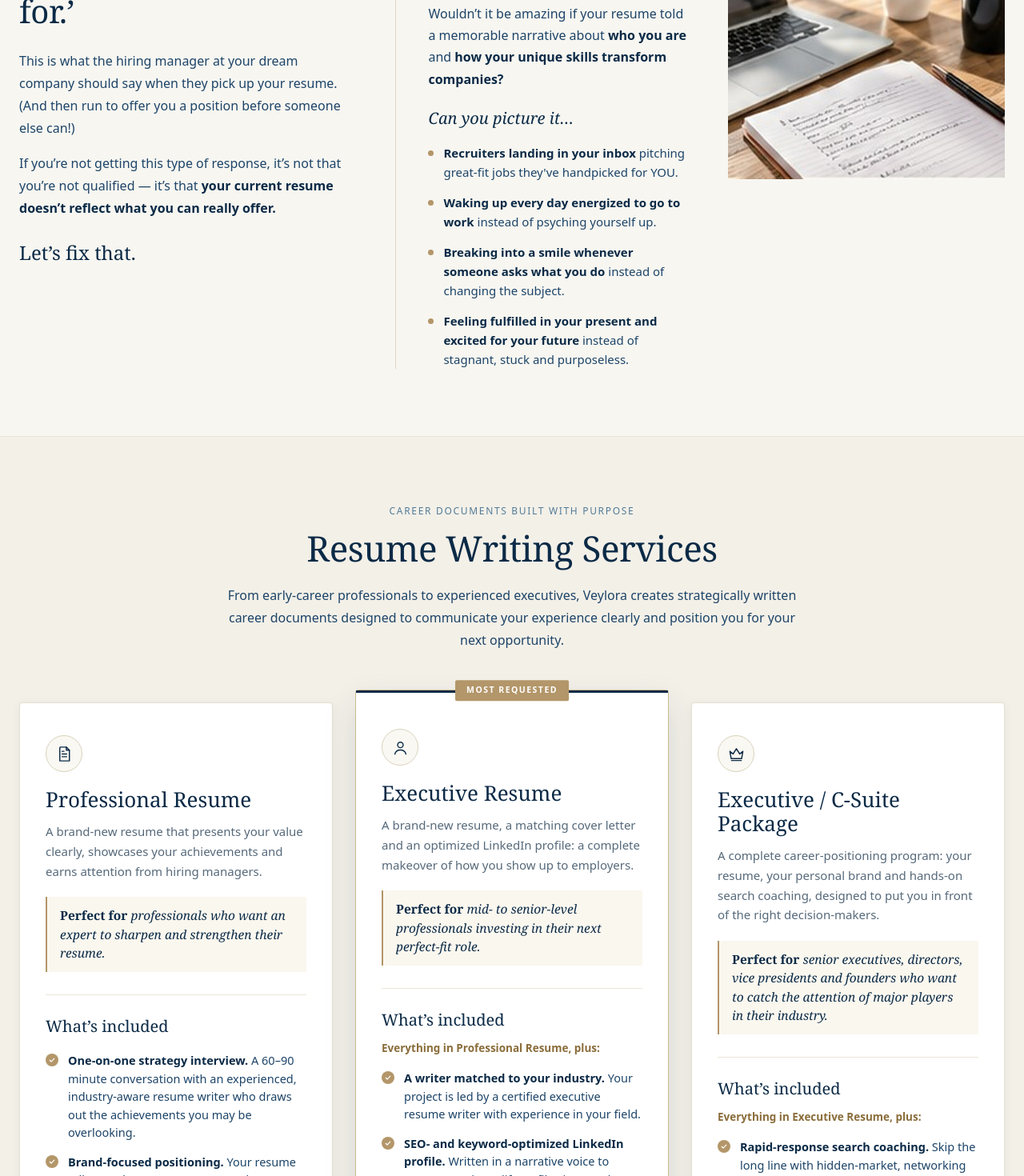
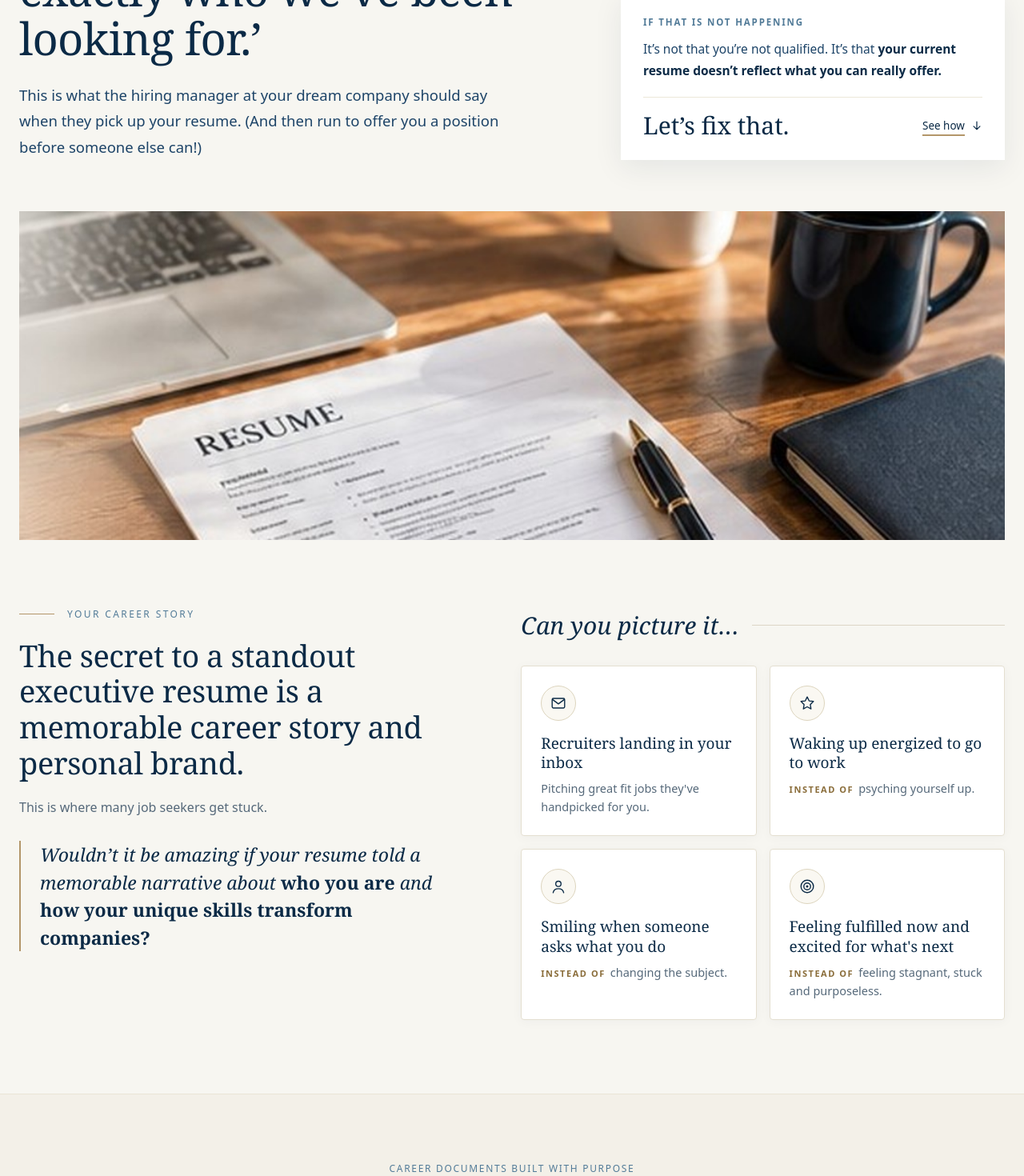
Before and after one commit to hasbunallah01/The-Resume-web, a Next.js app: page /services in a window 1280 px wide. Shown: the part 340-1810 px from the top of the page at 80% size. Built offline with nearby package versions, Linux system fonts and the light colour scheme.

Commit message:
Redesign Services intro into two sections with banner image; remove unnecessary hyphens and dashes site-wide

```diff
--- a/components/Founder.tsx
+++ b/components/Founder.tsx
@@ -36,7 +36,7 @@ export default function Founder() {
             possible way.
           </p>
           <p className="mt-[17px] max-w-[548px] text-[16.1px] leading-[24.8px] text-ink-body">
-            My goal is simple &mdash; to make high-quality, professional career
+            My goal is simple: to make quality, professional career
             documents accessible to everyone, and to support individuals at
             every stage of their career journey.
           </p>
--- a/components/Mission.tsx
+++ b/components/Mission.tsx
@@ -27,7 +27,7 @@ export default function Mission() {
         </h2>
         <p className="mt-[16px] max-w-[468px] text-[14px] leading-[23px] text-white/95 lg:text-[13.9px] lg:leading-[23.2px]">
           At Veylora, we help job seekers communicate their experience, skills,
-          achievements, and professional value through strong, well-crafted
+          achievements, and professional value through strong, well crafted
           career documents that open doors to new opportunities.
         </p>
       </div>
--- a/components/TrustStrip.tsx
+++ b/components/TrustStrip.tsx
@@ -2,8 +2,8 @@ import { AtsIcon, DocumentIcon, ExpertIcon, HeartCheckIcon } from "./Icons";
 
 const items = [
   { label: "Expert Writers", Icon: ExpertIcon },
-  { label: "ATS-Focused", Icon: AtsIcon },
-  { label: "High-Quality Documents", Icon: DocumentIcon },
+  { label: "ATS Focused", Icon: AtsIcon },
+  { label: "Quality Documents", Icon: DocumentIcon },
   { label: "Your Goals, Our Priority", Icon: HeartCheckIcon },
 ];
 
@@ -12,7 +12,7 @@ export default function TrustStrip() {
     <section className="bg-mist text-[#12406a]">
       <div className="mx-auto w-[min(1232px,calc(100%-48px))] py-9 lg:h-[174px] lg:py-0 lg:pt-[34px]">
         <p className="text-center font-serif text-[20px] italic leading-[30px] text-[#0f3557] lg:text-[25.1px]">
-          Professional documents. Thoughtful writing. Career-focused strategy.
+          Professional documents. Thoughtful writing. Career focused strategy.
         </p>
         <ul className="mt-6 grid grid-cols-2 gap-x-4 gap-y-6 lg:mt-[21px] lg:flex lg:items-center lg:justify-center lg:gap-0 xl:pl-[61px]">
           {items.map(({ label, Icon }, i) => (
--- a/components/resumes/Intro.tsx
+++ b/components/resumes/Intro.tsx
@@ -1,87 +1,164 @@
 import Image from "next/image";
+import { ArrowRight } from "../Icons";
+import { MailIcon, PersonIcon, StarOutlineIcon, TargetIcon } from "./ResumeIcons";
+
+const wrap = "mx-auto w-[min(1232px,calc(100%-48px))]";
 
 const benefits = [
-  { lead: "Recruiters landing in your inbox", rest: "pitching great-fit jobs they've handpicked for YOU." },
-  { lead: "Waking up every day energized to go to work", rest: "instead of psyching yourself up." },
-  { lead: "Breaking into a smile whenever someone asks what you do", rest: "instead of changing the subject." },
-  { lead: "Feeling fulfilled in your present and excited for your future", rest: "instead of stagnant, stuck and purposeless." },
+  {
+    Icon: MailIcon,
+    title: "Recruiters landing in your inbox",
+    text: "Pitching great fit jobs they've handpicked for you.",
+  },
+  {
+    Icon: StarOutlineIcon,
+    title: "Waking up energized to go to work",
+    instead: "psyching yourself up.",
+  },
+  {
+    Icon: PersonIcon,
+    title: "Smiling when someone asks what you do",
+    instead: "changing the subject.",
+  },
+  {
+    Icon: TargetIcon,
+    title: "Feeling fulfilled now and excited for what's next",
+    instead: "feeling stagnant, stuck and purposeless.",
+  },
 ];
 
 export default function Intro() {
   return (
+    <>
+      {/* Section 1: the hook */}
       <section aria-labelledby="intro-heading" className="bg-ivory">
-      <div className="mx-auto grid w-[min(1232px,calc(100%-48px))] gap-10 py-14 lg:grid-cols-[1.15fr_1fr_0.95fr] lg:gap-[52px] lg:py-[84px]">
+        <div className={`${wrap} pt-14 lg:pt-[88px]`}>
+          <div className="grid gap-10 lg:grid-cols-[1.4fr_1fr] lg:items-end lg:gap-[80px]">
             <div>
+              <p className="flex items-center gap-4 text-[12px] font-medium uppercase tracking-[0.2em] text-[#527b98]">
+                <span aria-hidden="true" className="h-px w-[44px] bg-gold" />
+                Your next opportunity
+              </p>
               <h1
                 id="intro-heading"
-            className="font-serif text-[32px] font-[500] leading-[1.16] tracking-[-0.012em] text-navy sm:text-[38px] lg:text-[40px]"
+                className="mt-5 font-serif text-[34px] font-[500] leading-[1.1] tracking-[-0.015em] text-navy sm:text-[46px] lg:text-[56px]"
               >
-            Imagine hearing, &lsquo;You&rsquo;re exactly who we&rsquo;ve been looking for.&rsquo;
+                Imagine hearing, &lsquo;You&rsquo;re exactly who we&rsquo;ve been
+                looking for.&rsquo;
               </h1>
-          <p className="mt-6 text-[16px] leading-[1.75] text-ink-body">
-            This is what the hiring manager at your dream company should say
-            when they pick up your resume. (And then run to offer you a position
-            before someone else can!)
+              <p className="mt-6 max-w-[620px] text-[17px] leading-[1.75] text-ink-body lg:text-[18.5px]">
+                This is what the hiring manager at your dream company should
+                say when they pick up your resume. (And then run to offer you a
+                position before someone else can!)
               </p>
-          <p className="mt-4 text-[16px] leading-[1.75] text-ink-body">
-            If you&rsquo;re not getting this type of response, it&rsquo;s not
-            that you&rsquo;re not qualified &mdash; it&rsquo;s that{" "}
+            </div>
+
+            <aside className="border-t-[3px] border-gold bg-white px-7 pb-7 pt-6 shadow-[0_10px_34px_rgba(11,42,70,0.08)]">
+              <p className="text-[11.5px] font-semibold uppercase tracking-[0.16em] text-[#527b98]">
+                If that is not happening
+              </p>
+              <p className="mt-3 text-[15.5px] leading-[1.7] text-ink-body">
+                It&rsquo;s not that you&rsquo;re not qualified. It&rsquo;s that{" "}
                 <strong className="font-semibold text-navy">
                   your current resume doesn&rsquo;t reflect what you can really
                   offer.
                 </strong>
               </p>
-          <p className="mt-6 font-serif text-[24px] font-[560] text-navy">
+              <div className="mt-5 flex items-center justify-between gap-4 border-t border-[#ece7d8] pt-5">
+                <p className="font-serif text-[30px] font-[500] leading-none text-navy">
                   Let&rsquo;s fix that.
                 </p>
+                <a
+                  href="#pricing"
+                  className="inline-flex shrink-0 items-center gap-2 text-[13.5px] font-medium text-navy underline decoration-gold decoration-[1.5px] underline-offset-[6px] transition-colors hover:text-navy-btn"
+                >
+                  See how
+                  <ArrowRight className="h-[14px] w-[14px] rotate-90" />
+                </a>
+              </div>
+            </aside>
           </div>
 
-        <div className="lg:border-l lg:border-[#dcd6c6] lg:pl-[40px]">
-          <p className="text-[16px] leading-[1.7] text-ink-body">
-            <strong className="font-semibold text-navy">
-              You probably already know the secret to a stand-out executive
-              resume is a memorable career story &amp; personal brand.
-            </strong>{" "}
-            This is where many job seekers get stuck.
-          </p>
-          <p className="mt-4 text-[16px] leading-[1.7] text-ink-body">
-            Wouldn&rsquo;t it be amazing if your resume told a memorable
-            narrative about <strong className="font-semibold text-navy">who you are</strong>{" "}
-            and{" "}
-            <strong className="font-semibold text-navy">
-              how your unique skills transform companies?
-            </strong>
-          </p>
-          <p className="mt-5 font-serif text-[20px] italic text-navy">
-            Can you picture it&hellip;
-          </p>
-          <ul className="mt-4 space-y-3.5">
-            {benefits.map((b) => (
-              <li key={b.lead} className="flex gap-3 text-[15px] leading-[1.6] text-ink-body">
-                <span
-                  aria-hidden="true"
-                  className="mt-[9px] h-[7px] w-[7px] shrink-0 rounded-full bg-gold"
-                />
-                <span>
-                  <strong className="font-semibold text-navy">{b.lead}</strong>{" "}
-                  {b.rest}
-                </span>
-              </li>
-            ))}
-          </ul>
-        </div>
-
-        <div className="relative aspect-[254/237] w-full self-start overflow-hidden lg:aspect-auto lg:h-[372px]">
+          <div className="relative mt-12 aspect-[5/2] w-full overflow-hidden sm:aspect-[3/1] lg:mt-16">
             <Image
-            src="/images/workspace.jpg"
-            alt="Laptop, notebook, pen and coffee on a wooden desk"
+              src="/images/services-banner.jpg"
+              alt="Laptop, printed resume, pen and notebook on a wooden desk"
               fill
-            sizes="(min-width: 1024px) 400px, 100vw"
+              sizes="(min-width: 1280px) 1232px, 100vw"
               className="object-cover"
               priority
             />
           </div>
         </div>
       </section>
+
+      {/* Section 2: the career story */}
+      <section
+        aria-labelledby="story-intro-heading"
+        className="bg-ivory pb-14 pt-14 lg:pb-[92px] lg:pt-[84px]"
+      >
+        <div className={`${wrap} grid gap-12 lg:grid-cols-[0.95fr_1.05fr] lg:gap-[80px]`}>
+          <div>
+            <p className="flex items-center gap-4 text-[12px] font-medium uppercase tracking-[0.2em] text-[#527b98]">
+              <span aria-hidden="true" className="h-px w-[44px] bg-gold" />
+              Your career story
+            </p>
+            <h2
+              id="story-intro-heading"
+              className="mt-5 font-serif text-[28px] font-[500] leading-[1.18] tracking-[-0.012em] text-navy sm:text-[34px] lg:text-[38px]"
+            >
+              The secret to a standout executive resume is a memorable career
+              story and personal brand.
+            </h2>
+            <p className="mt-5 text-[16px] leading-[1.7] text-ink-muted">
+              This is where many job seekers get stuck.
+            </p>
+            <blockquote className="mt-7 border-l-2 border-gold pl-6 font-serif text-[21px] font-[420] italic leading-[1.5] text-navy lg:text-[23px]">
+              Wouldn&rsquo;t it be amazing if your resume told a memorable
+              narrative about{" "}
+              <strong className="font-[620] not-italic">who you are</strong> and{" "}
+              <strong className="font-[620] not-italic">
+                how your unique skills transform companies?
+              </strong>
+            </blockquote>
+          </div>
+
+          <div>
+            <h3 className="flex items-center gap-4 font-serif text-[26px] font-[500] italic text-navy lg:text-[30px]">
+              Can you picture it&hellip;
+              <span aria-hidden="true" className="h-px flex-1 bg-[#dcd6c6]" />
+            </h3>
+            <ul className="mt-7 grid gap-4 sm:grid-cols-2">
+              {benefits.map(({ Icon, title, text, instead }) => (
+                <li
+                  key={title}
+                  className="rounded-[4px] border border-[#e4dfd0] bg-white p-6 shadow-[0_2px_14px_rgba(11,42,70,0.04)]"
+                >
+                  <span className="inline-flex h-[44px] w-[44px] items-center justify-center rounded-full border border-[#ddd5be] bg-[#faf8f2] text-navy">
+                    <Icon className="h-[22px] w-[22px]" />
+                  </span>
+                  <h4 className="mt-4 font-serif text-[19px] font-[520] leading-[1.3] text-navy">
+                    {title}
+                  </h4>
+                  {text && (
+                    <p className="mt-2 text-[14.5px] leading-[1.6] text-ink-muted">
+                      {text}
+                    </p>
+                  )}
+                  {instead && (
+                    <p className="mt-2 text-[14.5px] leading-[1.6] text-ink-muted">
+                      <span className="mr-1.5 text-[11px] font-semibold uppercase tracking-[0.14em] text-[#8a6d3a]">
+                        Instead of
+                      </span>
+                      {instead}
+                    </p>
+                  )}
+                </li>
+              ))}
+            </ul>
+          </div>
+        </div>
+      </section>
+    </>
   );
 }
--- a/components/resumes/Pricing.tsx
+++ b/components/resumes/Pricing.tsx
@@ -23,7 +23,7 @@ export default function Pricing() {
             Resume Writing Services
           </h2>
           <p className="mt-5 text-[16px] leading-[1.75] text-ink-body">
-            From early-career professionals to experienced executives, Veylora
+            From early career professionals to experienced executives, Veylora
             creates strategically written career documents designed to
             communicate your experience clearly and position you for your next
             opportunity.
--- a/data/pricing.ts
+++ b/data/pricing.ts
@@ -21,20 +21,20 @@ export const plans: Plan[] = [
     id: "professional",
     name: "Professional Resume",
     blurb:
-      "A brand-new resume that presents your value clearly, showcases your achievements and earns attention from hiring managers.",
+      "A new resume that presents your value clearly, showcases your achievements and earns attention from hiring managers.",
     perfectFor:
       "professionals who want an expert to sharpen and strengthen their resume.",
     items: [
       {
-        lead: "One-on-one strategy interview.",
-        text: "A 60–90 minute conversation with an experienced, industry-aware resume writer who draws out the achievements you may be overlooking.",
+        lead: "Personal strategy interview.",
+        text: "A 60 to 90 minute conversation with an experienced resume writer who knows your industry and draws out the achievements you may be overlooking.",
       },
       {
-        lead: "Brand-focused positioning.",
+        lead: "Personal brand positioning.",
         text: "Your resume tells one clear story, so you stand apart from the stack.",
       },
       {
-        lead: "Word, PDF and ATS-optimized versions.",
+        lead: "Word, PDF and ATS optimized versions.",
         text: "You're ready for any application portal, and far less likely to be filtered out by screening software.",
       },
       {
@@ -46,7 +46,7 @@ export const plans: Plan[] = [
         text: "So the final document sounds and feels like you.",
       },
       {
-        lead: "3–5 business day turnaround.",
+        lead: "3 to 5 business day turnaround.",
         text: "Start applying sooner.",
       },
     ],
@@ -59,9 +59,9 @@ export const plans: Plan[] = [
     id: "executive",
     name: "Executive Resume",
     blurb:
-      "A brand-new resume, a matching cover letter and an optimized LinkedIn profile: a complete makeover of how you show up to employers.",
+      "A new resume, a matching cover letter and an optimized LinkedIn profile: a complete makeover of how you show up to employers.",
     perfectFor:
-      "mid- to senior-level professionals investing in their next perfect-fit role.",
+      "mid to senior level professionals investing in their next perfect fit role.",
     includes: "Everything in Professional Resume, plus:",
     items: [
       {
@@ -69,7 +69,7 @@ export const plans: Plan[] = [
         text: "Your project is led by a certified executive resume writer with experience in your field.",
       },
       {
-        lead: "SEO- and keyword-optimized LinkedIn profile.",
+        lead: "LinkedIn profile written for search.",
         text: "Written in a narrative voice to attract recruiters, lift profile views and engage employers.",
       },
       {
@@ -97,21 +97,21 @@ export const plans: Plan[] = [
     id: "csuite",
     name: "Executive / C-Suite Package",
     blurb:
-      "A complete career-positioning program: your resume, your personal brand and hands-on search coaching, designed to put you in front of the right decision-makers.",
+      "A complete career positioning program: your resume, your personal brand and hands on search coaching, designed to put you in front of the right decision makers.",
     perfectFor:
       "senior executives, directors, vice presidents and founders who want to catch the attention of major players in their industry.",
     includes: "Everything in Executive Resume, plus:",
     items: [
       {
-        lead: "Rapid-response search coaching.",
-        text: "Skip the long line with hidden-market, networking and advanced search strategies.",
+        lead: "Rapid response search coaching.",
+        text: "Skip the long line with hidden market, networking and advanced search strategies.",
       },
       {
         lead: "A writer with C-level hiring experience.",
         text: "They know what it takes to stand out among the very best candidates.",
       },
       {
-        lead: "Thank-you letter.",
+        lead: "Thank you letter.",
         text: "Thoughtfully written and customizable, to keep you top of mind while they decide.",
       },
       {
@@ -123,7 +123,7 @@ export const plans: Plan[] = [
         text: "A brief, impactful account of what you achieve and the value you bring.",
       },
       {
-        lead: "Personal-brand-rich documents.",
+        lead: "Documents that showcase your brand.",
         text: "Employers see immediately what sets you apart.",
       },
     ],
@@ -134,7 +134,7 @@ export const plans: Plan[] = [
       },
       {
         lead: "Elevator pitch template and examples.",
-        text: "Build a confident 30-second pitch with a step-by-step template and sample positioning statements.",
+        text: "Build a confident elevator pitch with a simple template and sample positioning statements.",
       },
     ],
     price: "$2,495 – $2,995+",
@@ -147,7 +147,7 @@ export const plans: Plan[] = [
 export const storySteps = [
   { n: "01", title: "Understand", text: "We learn about your experience, achievements, career direction and goals.", icon: "person" },
   { n: "02", title: "Position", text: "We identify the strongest professional themes and communicate your value clearly.", icon: "target" },
-  { n: "03", title: "Write", text: "We transform your experience into concise, achievement-focused career content.", icon: "document" },
+  { n: "03", title: "Write", text: "We transform your experience into concise career content that highlights your achievements.", icon: "document" },
   { n: "04", title: "Refine", text: "We review the document carefully and refine the final presentation.", icon: "check" },
 ] as const;
 
--- a/data/writers.ts
+++ b/data/writers.ts
@@ -13,11 +13,11 @@ export type Writer = {
 export const writers: Writer[] = [
   {
     slug: "ericka-mingus",
-    lines: ["Specializes in crafting", "high-impact resumes,", "cover letters and career", "documents for 40+ industries."],
+    lines: ["Specializes in crafting", "high impact resumes,", "cover letters and career", "documents for 40+ industries."],
     name: "Ericka Mingus",
     credentials: "CPRW",
     summary:
-      "Specializes in crafting high-impact resumes, cover letters and career documents for 40+ industries.",
+      "Specializes in crafting high impact resumes, cover letters and career documents for 40+ industries.",
     photo: "/images/writer-ericka-mingus.jpg",
     weight: 143,
   },
```
Also changed, not shown: components/about/Sections.tsx (+4 -4 lines), data/reviews.ts (+6 -6 lines), public/images/services-banner.jpg (added). Lines whose indentation alone changed are shown as unchanged.
